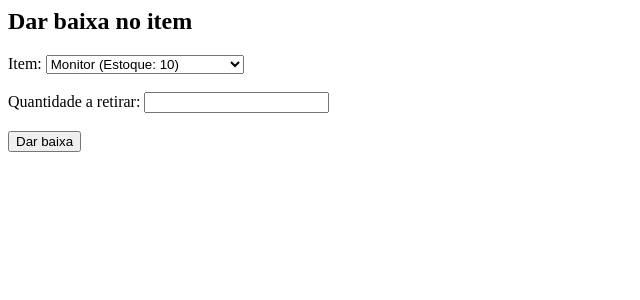
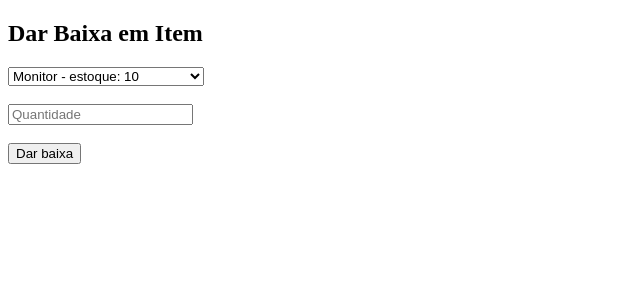
Before and after one commit to miguelroan09-art/sonar-enterprise-OFC, a Flask app: page /baixar in a window 1280 px wide. Shown: the top 300 px of the page, without its empty margins (0-640 px from the left). Run offline with Flask 3, Linux system fonts and the light colour scheme; data comes from the database, SQL or seed files in the repository.

Commit message:
Update baixar.html

```diff
--- a/templates/baixar.html
+++ b/templates/baixar.html
@@ -1,21 +1,36 @@
-<h2>Dar baixa no item</h2>
+<!DOCTYPE html>
+<html>
+<head>
+<title>Dar Baixa</title>
+</head>
 
-<form method="post">
-    Item:
+<body>
+
+<h2>Dar Baixa em Item</h2>
+
+<form method="POST">
+
 <select name="id_item">
+
 {% for item in itens %}
+
 <option value="{{item[0]}}">
-            {{item[2]}} (Estoque: {{item[3]}})
+{{item[2]}} - estoque: {{item[3]}}
 </option>
+
 {% endfor %}
+
 </select>
 
 <br><br>
 
-    Quantidade a retirar:
-    <input type="number" name="quantidade">
+<input name="quantidade" placeholder="Quantidade">
 
 <br><br>
 
-    <button>Dar baixa</button>
+<button type="submit">Dar baixa</button>
+
 </form>
+
+</body>
+</html>
```
Lines whose indentation alone changed are shown as unchanged.
